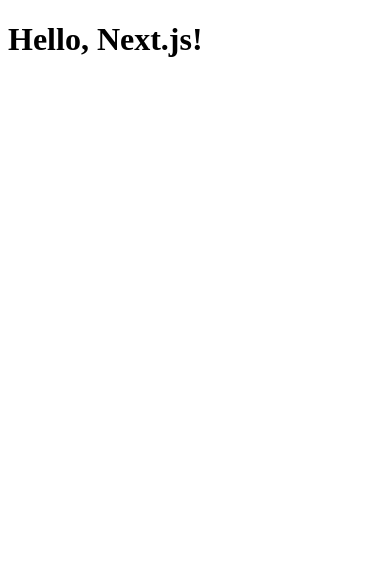
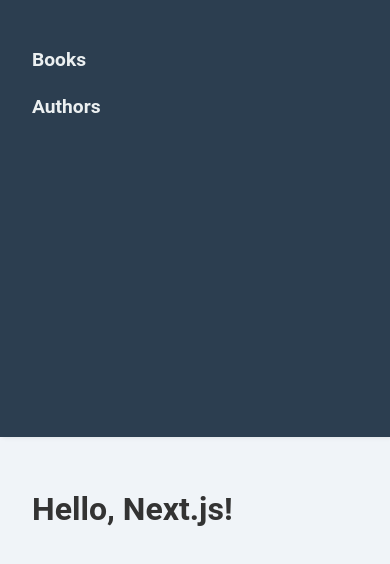
Before and after one commit to shubhamtibra/booksapp, a Next.js app: page / in a window 390 px wide. Shown: the top 564 px of the page. Built offline with nearby package versions, Linux system fonts and the light colour scheme.

Commit message:
added books and authors homepage

```diff
--- a/app/layout.js
+++ b/app/layout.js
@@ -1,7 +1,31 @@
+import React from "react";
+import Link from "next/link";
+import styles from "./layout.module.css";
+
 export default function RootLayout({ children }) {
   return (
     <html lang="en">
-      <body>{children}</body>
+      <body className={styles.body}>
+        <div className={styles.layout}>
+          <aside className={styles.sidebar}>
+            <nav>
+              <ul>
+                <li>
+                  <Link href="/books" className={styles.navLink}>
+                    Books
+                  </Link>
+                </li>
+                <li>
+                  <Link href="/authors" className={styles.navLink}>
+                    Authors
+                  </Link>
+                </li>
+              </ul>
+            </nav>
+          </aside>
+          <main className={styles.mainContent}>{children}</main>
+        </div>
+      </body>
     </html>
   );
 }
--- /dev/null
+++ b/app/layout.module.css
@@ -0,0 +1,58 @@
+.body {
+  margin: 0;
+  padding: 0;
+  font-family: 'Roboto', sans-serif;
+  background-color: #f0f4f8;
+  color: #333;
+}
+
+.layout {
+  display: grid;
+  grid-template-columns: 250px 1fr;
+  min-height: 100vh;
+}
+
+.sidebar {
+  background-color: #2c3e50;
+  padding: 2rem;
+  box-shadow: 2px 0 5px rgba(0, 0, 0, 0.1);
+}
+
+.sidebar ul {
+  list-style-type: none;
+  padding: 0;
+}
+
+.sidebar li {
+  margin-bottom: 1.5rem;
+}
+
+.navLink {
+  text-decoration: none;
+  color: #ecf0f1;
+  font-weight: bold;
+  font-size: 1.2rem;
+  transition: color 0.3s ease;
+}
+
+.navLink:hover {
+  color: #3498db;
+}
+
+.mainContent {
+  padding: 2rem;
+}
+
+@media (max-width: 768px) {
+  .layout {
+    grid-template-columns: 1fr;
+  }
+
+  .sidebar {
+    grid-row: 1;
+  }
+
+  .mainContent {
+    grid-row: 2;
+  }
+}
--- a/models/authors.js
+++ b/models/authors.js
@@ -29,6 +29,6 @@
 );
 // `sequelize.define` also returns the model
 console.log(Author === sequelize.models.Author); // true
-Author.hasMany(Book);
+Author.hasMany(Book, { foreignKey: "author_id" });
 Book.belongsTo(Author, { foreignKey: "author_id" });
 module.exports = Author;
--- a/package.json
+++ b/package.json
@@ -3,7 +3,7 @@
   "version": "0.1.0",
   "private": true,
   "scripts": {
-    "dev": "next dev",
+    "dev": "cross-env NODE_OPTIONS='--inspect' next dev",
     "build": "next build",
     "start": "next start",
     "lint": "next lint"
@@ -23,6 +23,7 @@
     "sequelize": "^6.37.3"
   },
   "devDependencies": {
+    "cross-env": "^7.0.3",
     "eslint": "^8",
     "eslint-config-next": "14.2.13",
     "postcss": "^8",
```
Also changed, not shown: app/authors/AuthorItem.js (added, +11 -0 lines), app/authors/AuthorItem.module.css (added, +16 -0 lines), app/authors/authors.module.css (added, +34 -0 lines), app/authors/page.js (added, +37 -0 lines), app/books/BookItem.js (added, +11 -0 lines), app/books/BookItem.module.css (added, +16 -0 lines), app/books/books.module.css (added, +33 -0 lines), app/books/page.js (added, +34 -0 lines), 1 other file (tests, documents, lock files or other folders).
